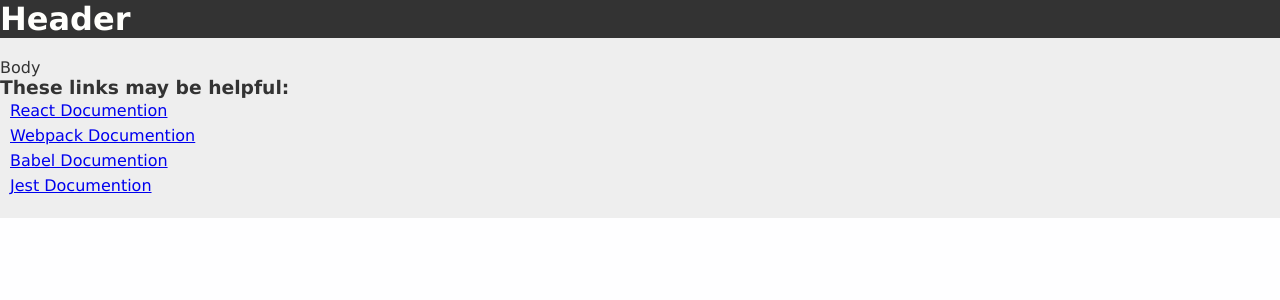
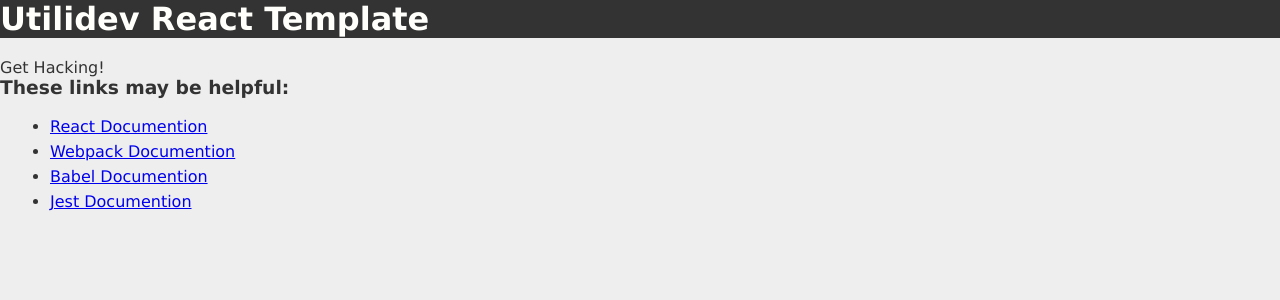
Before and after one commit to utilidev/ud-react-template, a React app: page / in a window 1280 px wide. Shown: the top 300 px of the page. Built offline with nearby package versions, Linux system fonts and the light colour scheme.

Commit message:
Removed * selector and updated design per #33

```diff
--- a/src/base-styles/base-styles.css
+++ b/src/base-styles/base-styles.css
@@ -1,12 +1,9 @@
-* {
-  padding: 0;
-  margin: 0;
-}
-
 html,
 body {
+  margin: 0;
   min-width: 100%;
   min-height: 100%;
+  height: 100%;
   background-color: rgb(254, 254, 255);
   font-family: "Lucida Sans", "Lucida Sans Regular", "Lucida Grande",
     "Lucida Sans Unicode", Geneva, Verdana, sans-serif;
@@ -22,6 +19,12 @@
   font-family: "Lucida Sans", "Lucida Sans Regular", "Lucida Grande",
     "Lucida Sans Unicode", Geneva, Verdana, sans-serif;
   color: #333333;
+  margin: 0;
+}
+
+.fill-height {
+  height: 100%;
+  min-height: 100%;
 }
 
 .bg-dark {
--- a/src/components/App.js
+++ b/src/components/App.js
@@ -7,8 +7,8 @@
   constructor(props) {
     super(props);
     this.state = {
-      headerText: "Header",
-      bodyText: "Body"
+      headerText: "Utilidev React Template",
+      bodyText: "Get Hacking!"
     };
   }
 
@@ -16,7 +16,7 @@
     const { headerText, bodyText } = this.state;
 
     return (
-      <div>
+      <div className="fill-height">
         <Header text={headerText} />
         <Body text={bodyText} />
       </div>
--- a/src/components/Body/Body.js
+++ b/src/components/Body/Body.js
@@ -3,7 +3,7 @@
 
 const Body = props => {
   return (
-    <div className="bg-light">
+    <div className="bg-light fill-height">
       <div className="body">
         <p className="tx-dark">{props.text}</p>
         <h3 className="tx-dark">These links may be helpful:</h3>
--- a/src/index.html
+++ b/src/index.html
@@ -9,7 +9,7 @@
 </head>
 
 <body>
-    <div id="app"></div>
+    <div id="app" class="fill-height"></div>
 </body>
 
 
```
Also changed, not shown: 1 other file (tests, documents, lock files or other folders).
